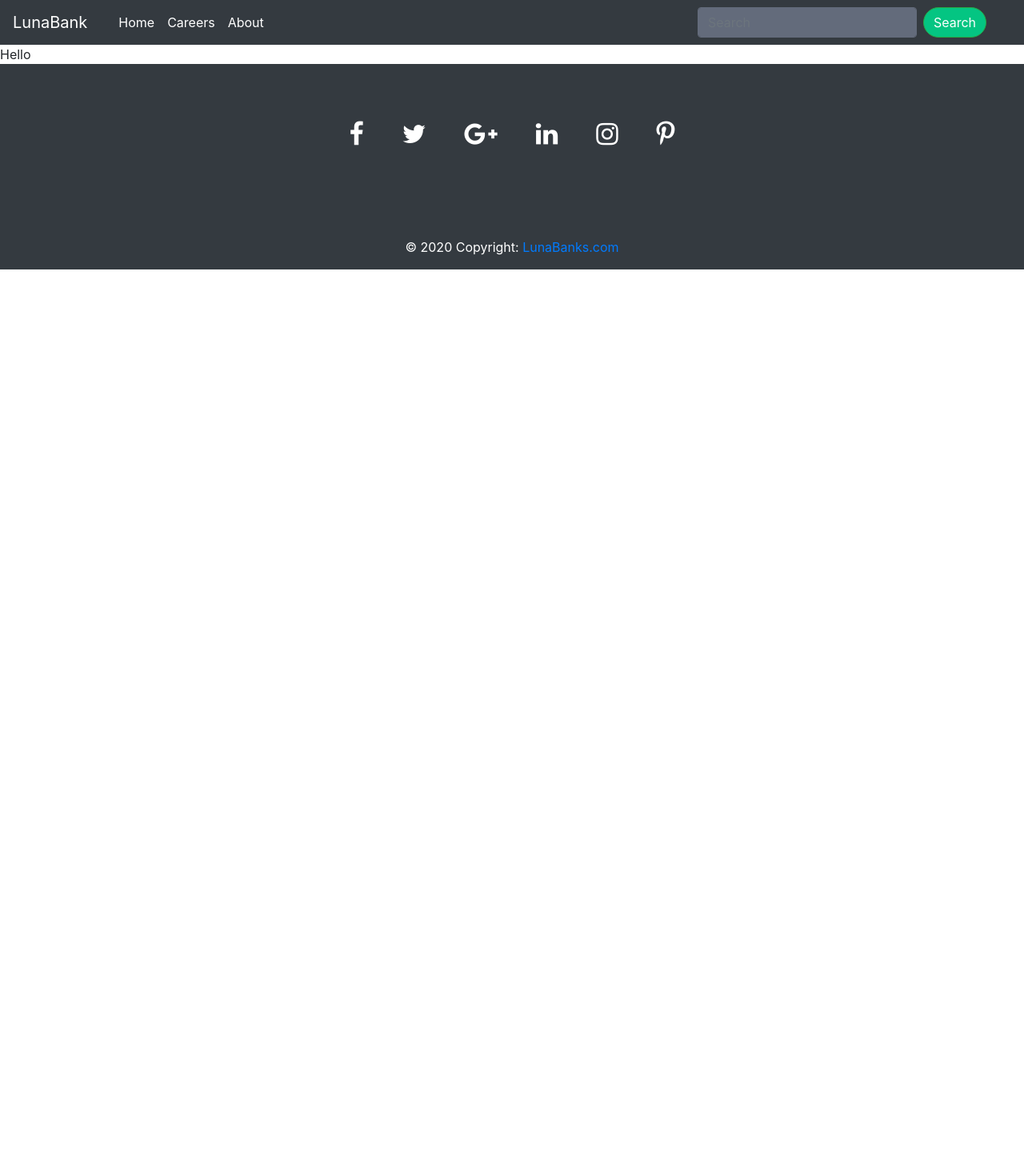
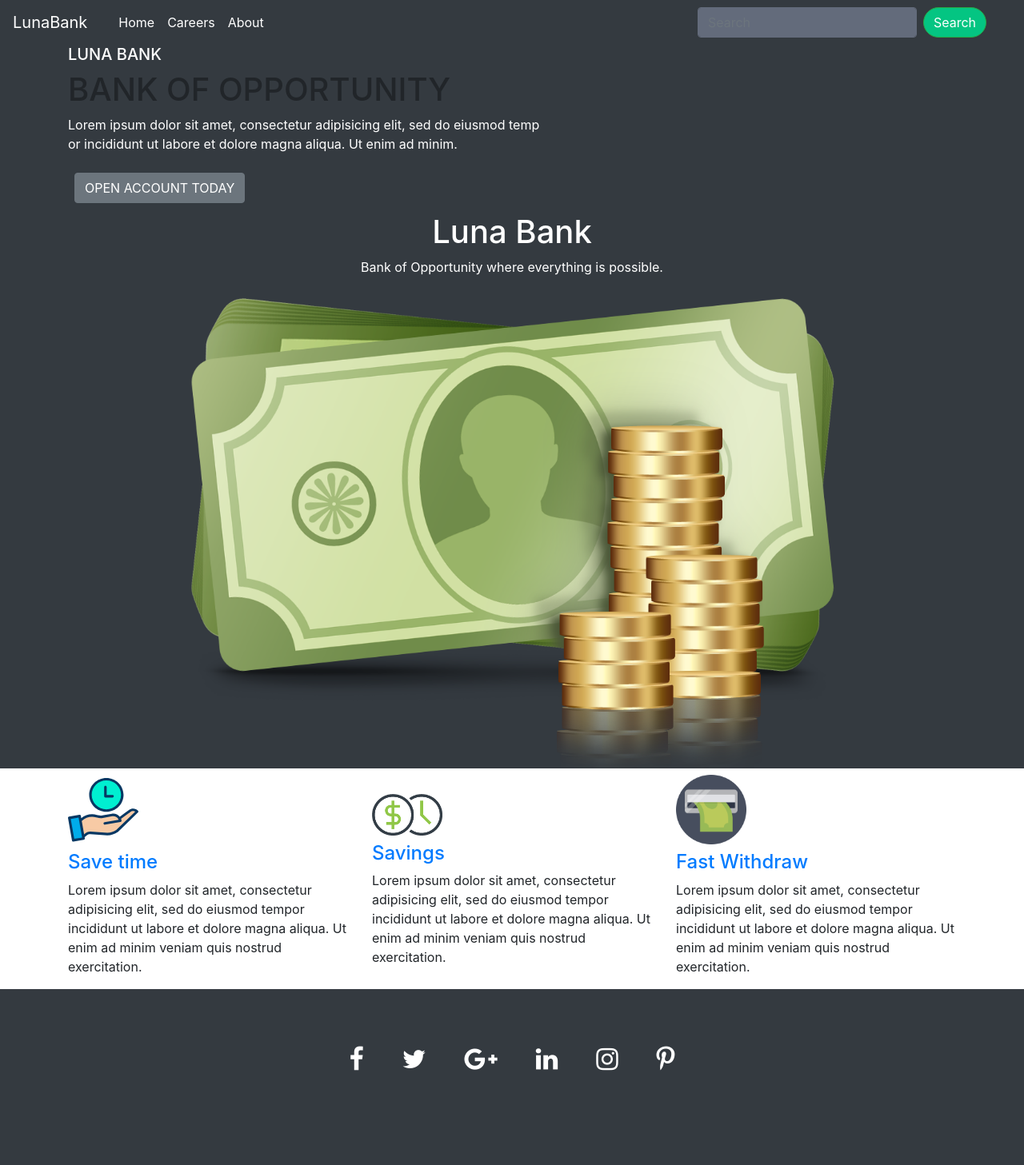
Before and after one commit to okeleyekabiru/Luna-Bank, an Angular app in the folder LunaUi/: page /welcome in a window 1280 px wide. Shown: the top 1457 px of the page at 80% size. Before the commit the page ends 800 px from the top, so only its background shows below. Built offline with nearby package versions, Linux system fonts and the light colour scheme.

Commit message:
Add  LunaUi/src/app/apppage.component.html

```diff
--- a/LunaUi/src/app/apppage.component.html
+++ b/LunaUi/src/app/apppage.component.html
@@ -1 +1,62 @@
-<div>Hello</div>
+        <div class=" bg-dark">
+        <section class="banner-area relative" id="home">
+				<div class="overlay overlay-bg"></div>
+				<div class="container">
+					<div class="row fullscreen d-flex align-items-center justify-content-center">
+						<div class="banner-content col-lg-12 col-md-12">
+							<h5 class="text-white text-uppercase">Luna Bank</h5>
+							<h1 class="text-uppercase">
+								Bank of Opportunity
+							</h1>
+							<p class="text-white pt-20 pb-20">
+								Lorem ipsum dolor sit amet, consectetur adipisicing elit, sed do eiusmod temp <br> or incididunt ut labore et dolore magna aliqua. Ut enim ad minim.
+							</p>
+							<a [routerLink]="['/user/registration']"class="btn btn-secondary  text-uppercase m-2">Open Account Today</a>
+						</div>
+					</div>
+				</div>
+            </section>
+            <section class="convert-area mt-1 mb-2" id="convert" >
+				<div class="container">
+					<div class="convert-wrap">
+						<div class="row justify-content-center align-items-center flex-column pb-30">
+							<h1 class="text-white">Luna Bank</h1>
+							<p class="text-white">Bank of Opportunity where everything is possible.</p>
+						</div>
+						<div class="d-flex justify-content-center align-items-start">
+							<div>
+								<img class="d-block mx-auto w-75" src="../assets/img/Numismatics_and_Notaphily_icon.png" alt="" >
+							</div>
+
+						</div>
+					</div>
+				</div>
+            </section>
+        </div>
+        <section class="simple-services-area section-gap">
+            <div class="container">
+                <div class="row">
+                    <div class="col-lg-4  single-services" >
+                        <img src="../assets/img/1451868.svg" alt="" class="w-25 mb-2" >
+                        <a href="#"><h4 class="pt-30 pb-20">Save time</h4></a>
+                        <p>
+                            Lorem ipsum dolor sit amet, consectetur adipisicing elit, sed do eiusmod tempor incididunt ut labore et dolore magna aliqua. Ut enim ad minim veniam quis nostrud exercitation.
+                        </p>
+                    </div>
+                    <div class="col-lg-4 single-services">
+                        <img src="../assets/img/clipart1572251.png" class="w-25 mb-2"  alt="" style="margin-top: 1.5em;">
+                        <a href="#"><h4 class="pt-30 pb-20">Savings</h4></a>
+                        <p>
+                            Lorem ipsum dolor sit amet, consectetur adipisicing elit, sed do eiusmod tempor incididunt ut labore et dolore magna aliqua. Ut enim ad minim veniam quis nostrud exercitation.
+                        </p>
+                    </div>
+                    <div class="col-lg-4 single-services">
+                        <img src="../assets/img/iconfinder_22_3319622.png"class="w-25 mb-2"  alt="">
+                        <a href="#"><h4 class="pt-30 pb-20">Fast Withdraw</h4></a>
+                        <p>
+                            Lorem ipsum dolor sit amet, consectetur adipisicing elit, sed do eiusmod tempor incididunt ut labore et dolore magna aliqua. Ut enim ad minim veniam quis nostrud exercitation.
+                        </p>
+                    </div>
+                </div>
+            </div>
+        </section>
```
